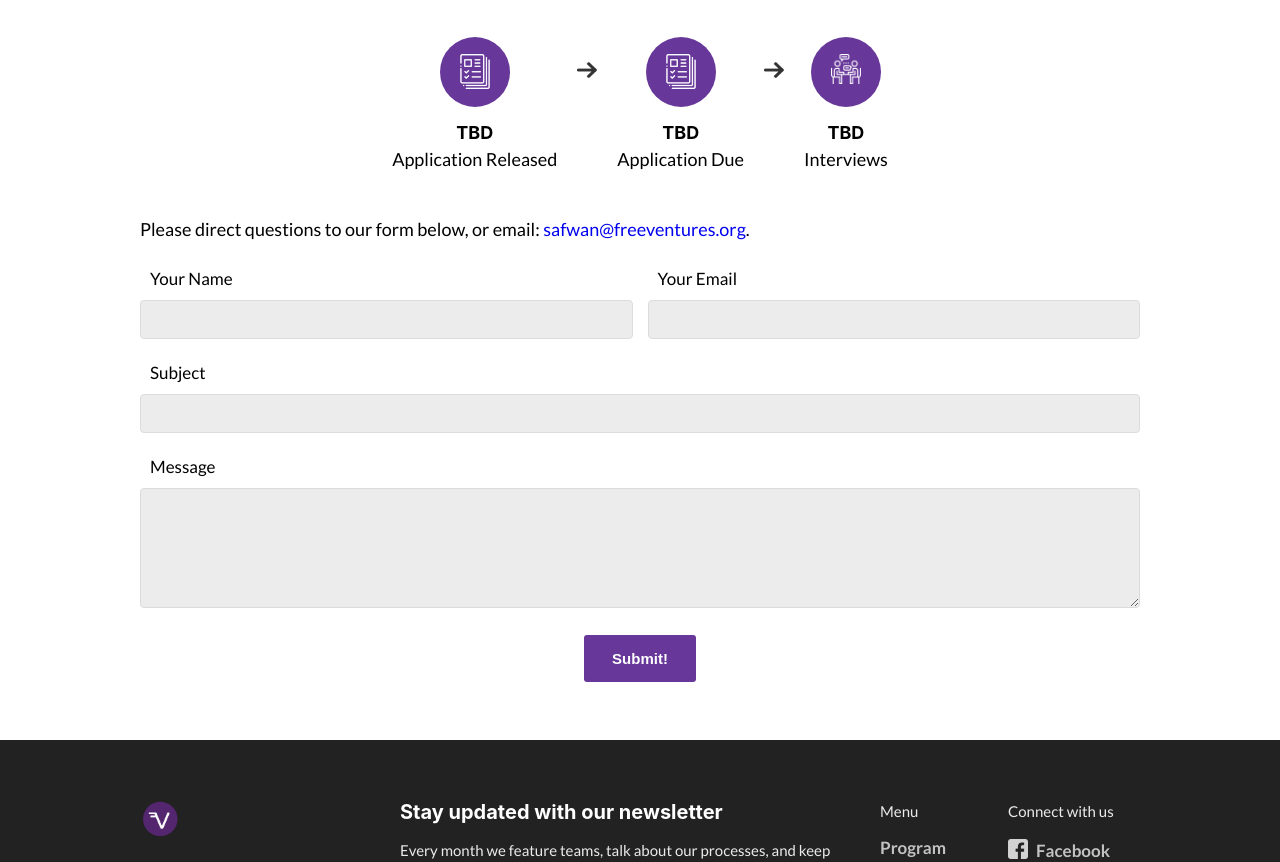
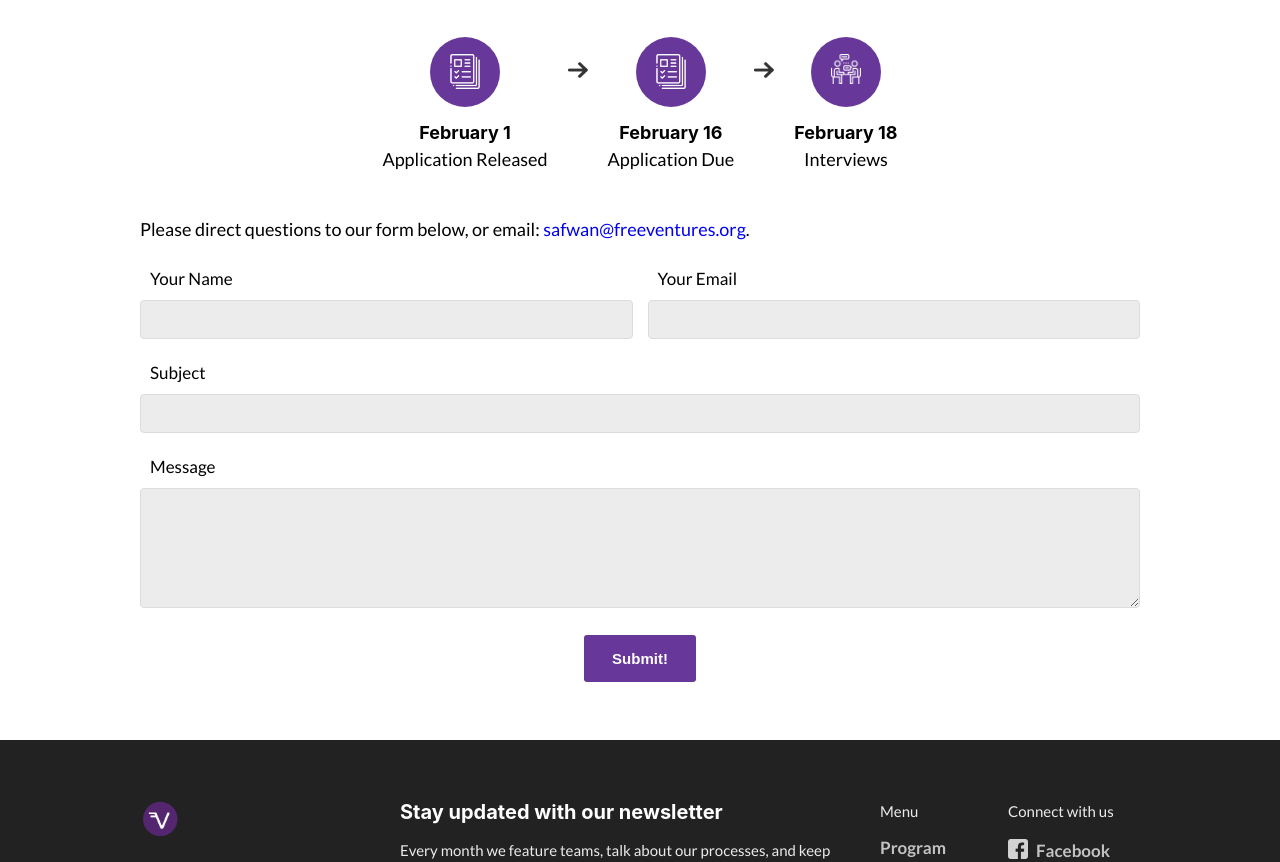
Before and after one commit to Free-Ventures-Cal/website, a React (Create React App) app: page /fellowship in a window 1280 px wide. Shown: the part 1640-2502 px from the top of the page. Built offline with nearby package versions, Linux system fonts and the light colour scheme.

Commit message:
Update Fellowship component for Spring 23 (dates, application link)

```diff
--- a/src/Components/Fellowship.js
+++ b/src/Components/Fellowship.js
@@ -30,17 +30,17 @@ import archa from "./../assets/fiatlux/past_speakers/Archa.jpeg";
 function Fellowship() {
   let timelineContent = [
     {
-      date: "TBD",
+      date: "February 1",
       description: "Application Released",
       image: application,
     },
     {
-      date: "TBD",
+      date: "February 16",
       description: "Application Due",
       image: application,
     },
     {
-      date: "TBD",
+      date: "February 18",
       description: "Interviews",
       image: interview,
     },
@@ -189,7 +189,7 @@ function Fellowship() {
             short response!
           </p>
           <a
-            href="https://airtable.com/shrTZaerxspoAjE5S"
+            href="https://airtable.com/shrkN2sqrGM64Ylqg"
             className="genericButton"
             target="_blank"
             rel="noopener noreferrer"
```
